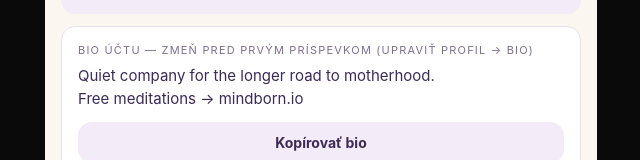
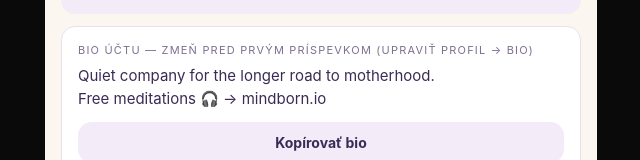
Before and after one commit to Katka-sk/clab, a Next.js app: page /fronta-m7k3q in a window 1280 px wide. Shown: the part 786-946 px from the top of the page, without its empty margins (319-959 px from the left). Built offline with nearby package versions, Linux system fonts and the light colour scheme.

Commit message:
Mindborn fronta: bio s 🎧
Co-Authored-By: Claude Opus 5.5 <noreply@anthropic.com>

```diff
--- a/app/fronta-m7k3q/Fronta.tsx
+++ b/app/fronta-m7k3q/Fronta.tsx
@@ -9,7 +9,7 @@ const ORDER_KEY = 'mb-fronta-order-v1'; // vlastné poradie (pole id)
 const SKIP_KEY = 'mb-fronta-skip-v1'; // vyhodené — skryté, dajú sa vrátiť
 
 // Schválené Katarínou 17.10.2026 (marketing/FABLE-PRIBEHY-SYSTEM-A-KARUSELY-2026-10-17.md)
-const BIO = 'Quiet company for the longer road to motherhood.\nFree meditations → mindborn.io';
+const BIO = 'Quiet company for the longer road to motherhood.\nFree meditations 🎧 → mindborn.io';
 
 const C = {
   bg: '#FBF6EF', paper: '#FFFFFF', ink: '#3B2A55', muted: '#7D7090', line: '#EADFEF',
```
